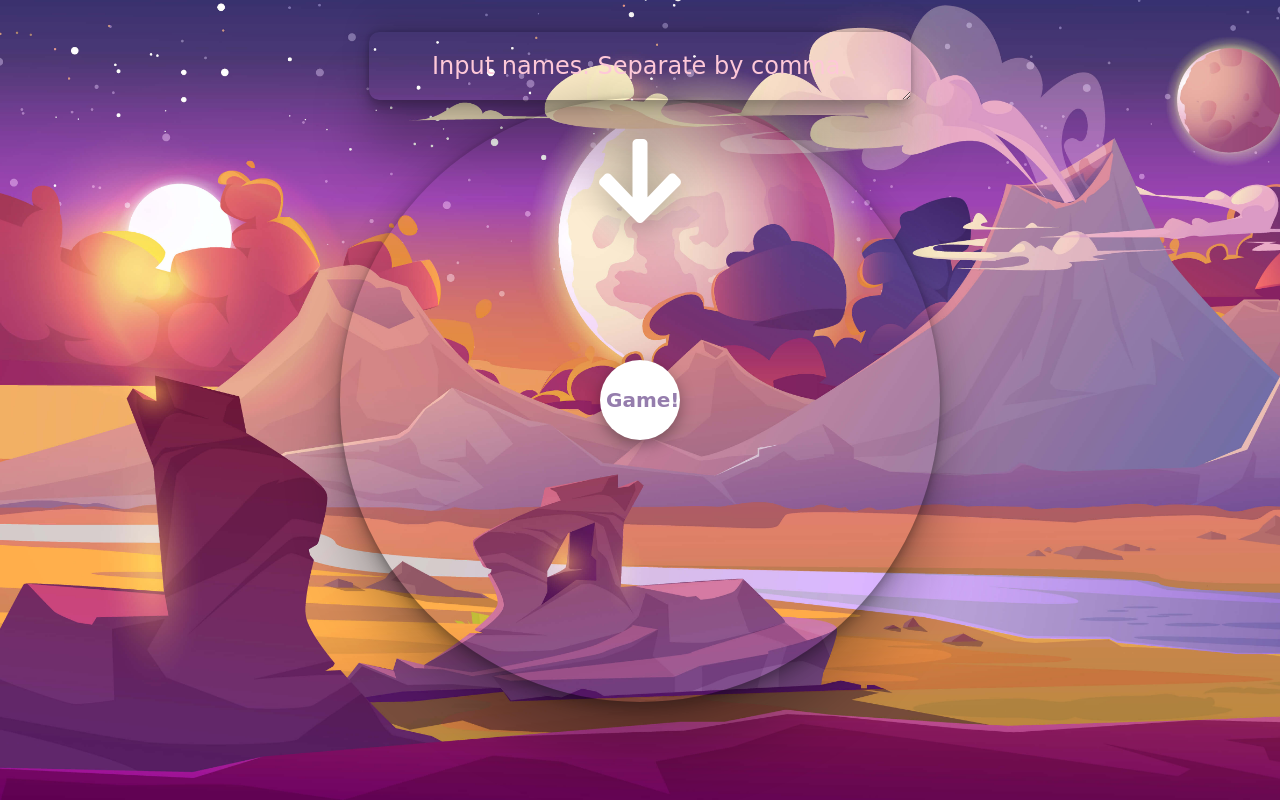
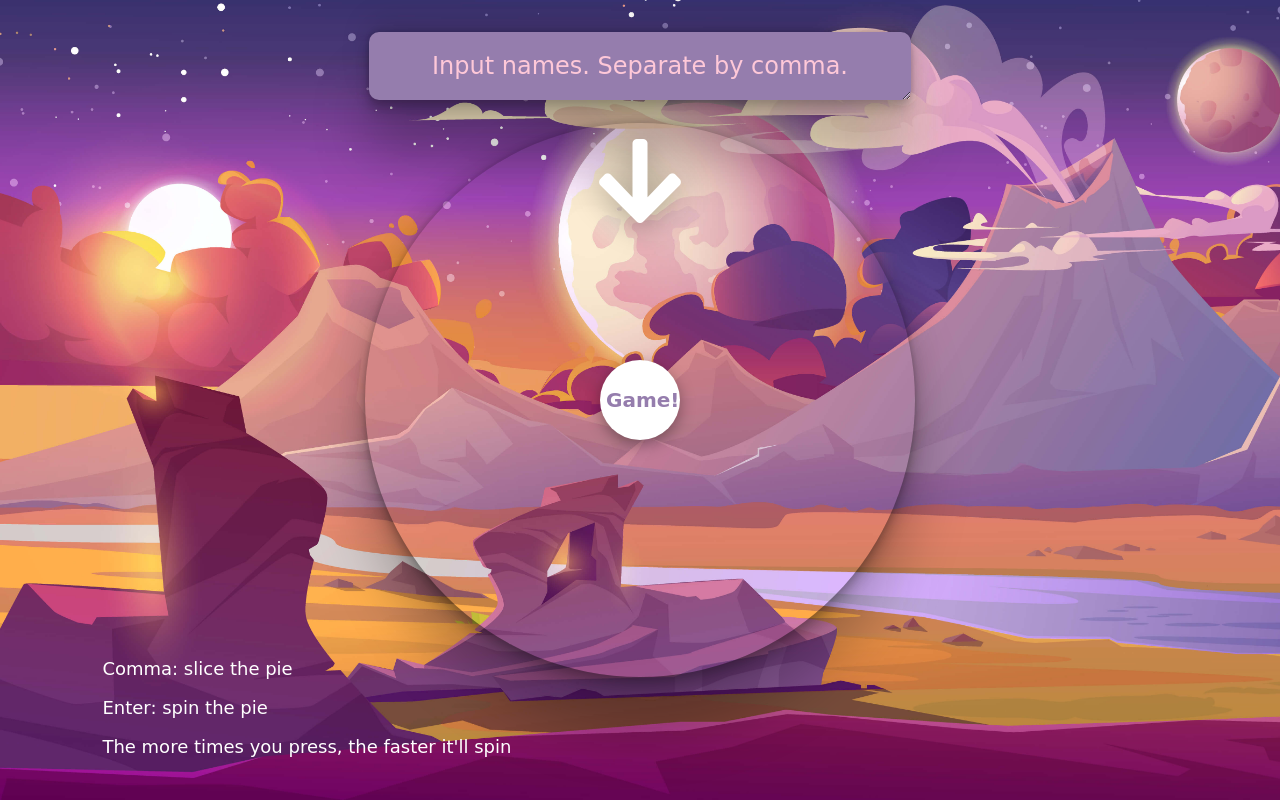
Before and after one commit to CutieMath/leetCodeKids, a plain HTML site: page index.html in a window 1280 px wide. Drawn offline with nearby package versions, Linux system fonts and the light colour scheme; a web font is replaced by a local one.

Commit message:
final touch and finish version 2

```diff
--- a/index.html
+++ b/index.html
@@ -21,6 +21,11 @@
     <div class="container">
         <div id="spinner"></div>
     </div>
+    <div class="manual">
+        <p>Comma: slice the pie</p>
+        <p>Enter: spin the pie</p>
+        <p>The more times you press, the faster it'll spin</p>
+    </div>
 
     <!-- d3 -->
     <script src="https://d3js.org/d3.v6.js"></script>
--- a/style.css
+++ b/style.css
@@ -53,7 +53,7 @@ body {
 .user-input-tex-area {
     border: none;
     text-align: center;
-    background: transparent;
+    background-color: #957DAD;
     font-family: 'Gluten', cursive;
     position: absolute;
     top:2rem;
@@ -118,3 +118,10 @@ body {
     box-shadow: none;
     transform: translate(-50%, -30%);
 }
+
+.manual {
+    position: absolute;
+    top: 80%;
+    left: 8%;
+    font-size: large;
+}
--- a/v2.js
+++ b/v2.js
@@ -17,8 +17,8 @@ btn.onclick = function () {
 
 
 // set the dimensions and margins of the graph
-const width = 600,
-  height = 600,
+const width = 550,
+  height = 550,
   margin = 20;
 
 // The radius of the pieplot is half the width or half the height (smallest one). I subtract a bit of margin.
```
